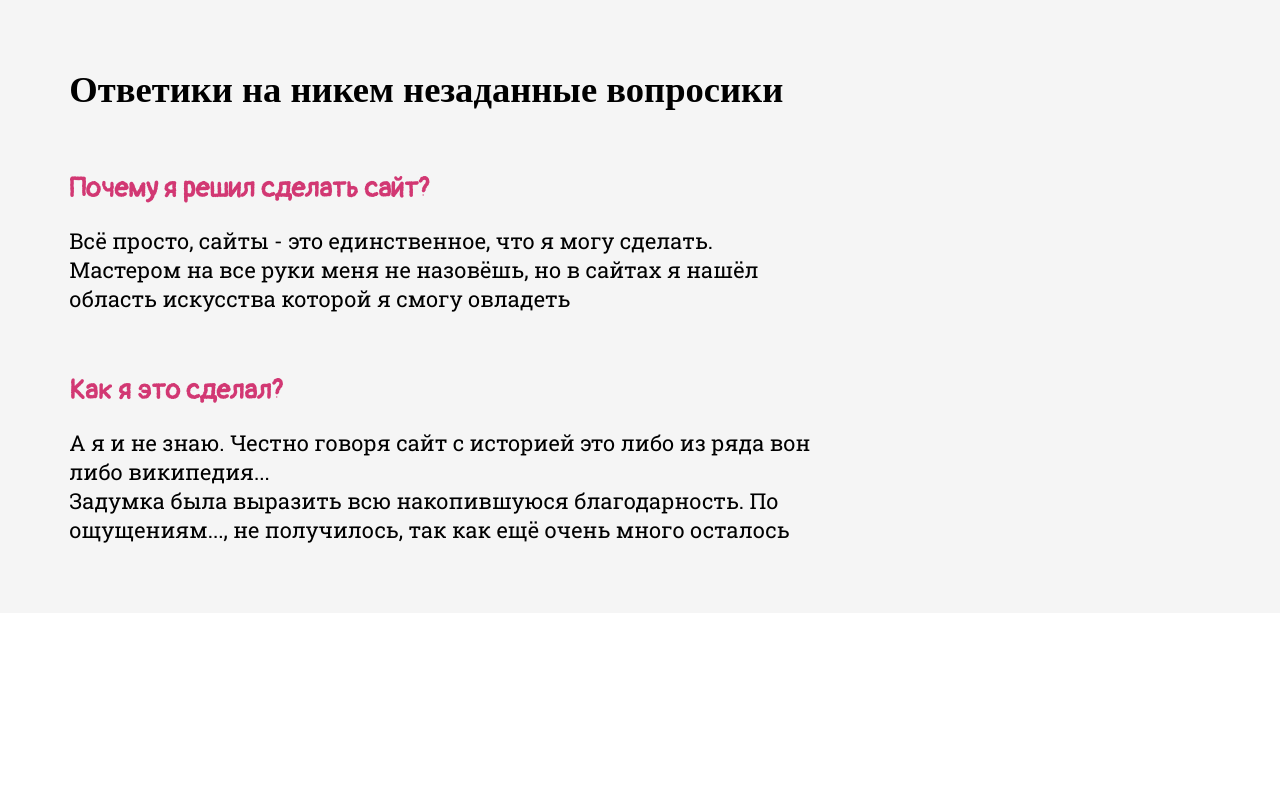
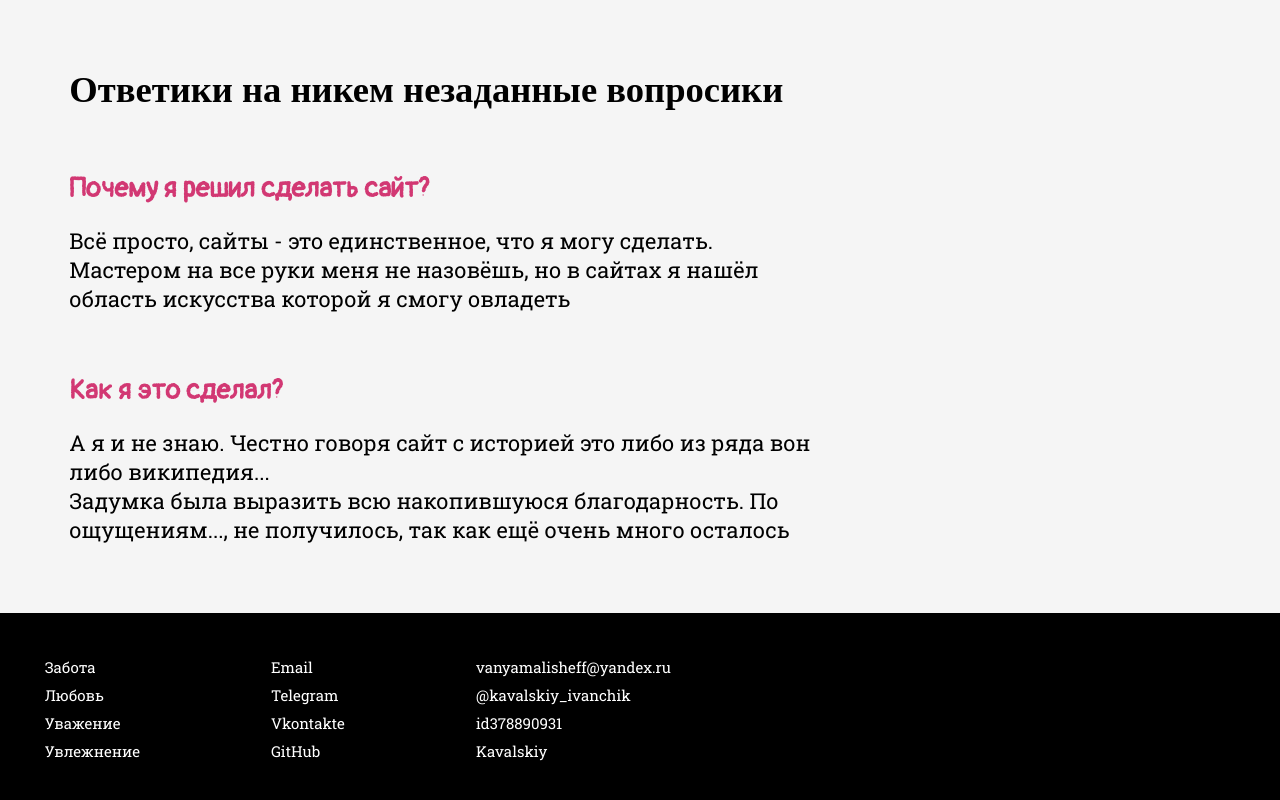
Before and after one commit to IvanchikIvan/FriendShip-History-site, a React (Create React App) app: page / in a window 1280 px wide. Shown: the part 3109-3909 px from the top of the page. Before the commit the page ends 3722 px from the top, so only its background shows below. Built offline with nearby package versions, Linux system fonts and the light colour scheme; a web font is replaced by a local one.

Commit message:
Added Footer

```diff
--- a/src/App.js
+++ b/src/App.js
@@ -5,6 +5,7 @@ import Surprise from "./components/Body/Surprise/Surprise";
 import Header from "./components/header/Header";
 import StatsBox from './components/Body/StatsBox/StatsBox';
 import WhyWebsite from './components/Body/why-website/why-website'
+import Footer from "./components/Footer/Footer";
 
 function App() {
   return (
@@ -15,6 +16,7 @@ function App() {
       <Surprise/>
       <StatsBox/>
       <WhyWebsite/>
+      <Footer/>
     </>
   );
 }
--- /dev/null
+++ b/src/components/Footer/Footer.css
@@ -0,0 +1,34 @@
+.footer {
+  padding: calc(15px + 25 * (100vw / 1080));
+  background-color: #000;
+  color: #fff;
+}
+
+.footer-container {
+  display: flex;
+  flex-direction: row;
+  justify-content: flex-start;
+  gap: calc(40px + 60 * (100vw / 1080));
+}
+
+.footer-ul__container {
+  display: flex;
+  flex-direction: row;
+  justify-content: flex-start;
+  gap: calc(40px + 60 * (100vw / 1080));
+}
+
+.footer__block {
+  margin-right: 20px;
+}
+
+.footer-block__ul {
+  list-style: none;
+  padding: 0;
+}
+
+.footer__text {
+  margin-bottom: 8px;
+  font-size: 15px;
+  font-family: "Roboto Slab";
+}
--- /dev/null
+++ b/src/components/Footer/Footer.js
@@ -0,0 +1,63 @@
+import "./Footer.css";
+import { animated, useSpring, config } from "react-spring";
+
+const Footer = () => {
+  return (
+    <footer className="footer">
+      <div className="footer-container">
+        <div className="footer-ul__container">
+          <div className="footer__block">
+            <ul className="footer-block__ul">
+              <li>
+                <p className="footer__text">Забота</p>
+              </li>
+              <li>
+                <p className="footer__text">Любовь</p>
+              </li>
+              <li>
+                <p className="footer__text">Уважение</p>
+              </li>
+              <li>
+                <p className="footer__text">Увлежнение</p>
+              </li>
+            </ul>
+          </div>
+          <div className="footer__block">
+            <ul className="footer-block__ul">
+              <li>
+                <p className="footer__text">Email</p>
+              </li>
+              <li>
+                <p className="footer__text">Telegram</p>
+              </li>
+              <li>
+                <p className="footer__text">Vkontakte</p>
+              </li>
+              <li>
+                <p className="footer__text">GitHub</p>
+              </li>
+            </ul>
+          </div>
+          <div className="footer__block">
+            <ul className="footer-block__ul">
+              <li>
+                <p className="footer__text">vanyamalisheff@yandex.ru</p>
+              </li>
+              <li>
+                <p className="footer__text">@kavalskiy_ivanchik</p>
+              </li>
+              <li>
+                <p className="footer__text">id378890931</p>
+              </li>
+              <li>
+                <p className="footer__text">Kavalskiy</p>
+              </li>
+            </ul>
+          </div>
+        </div>
+      </div>
+    </footer>
+  );
+};
+
+export default Footer;
```
